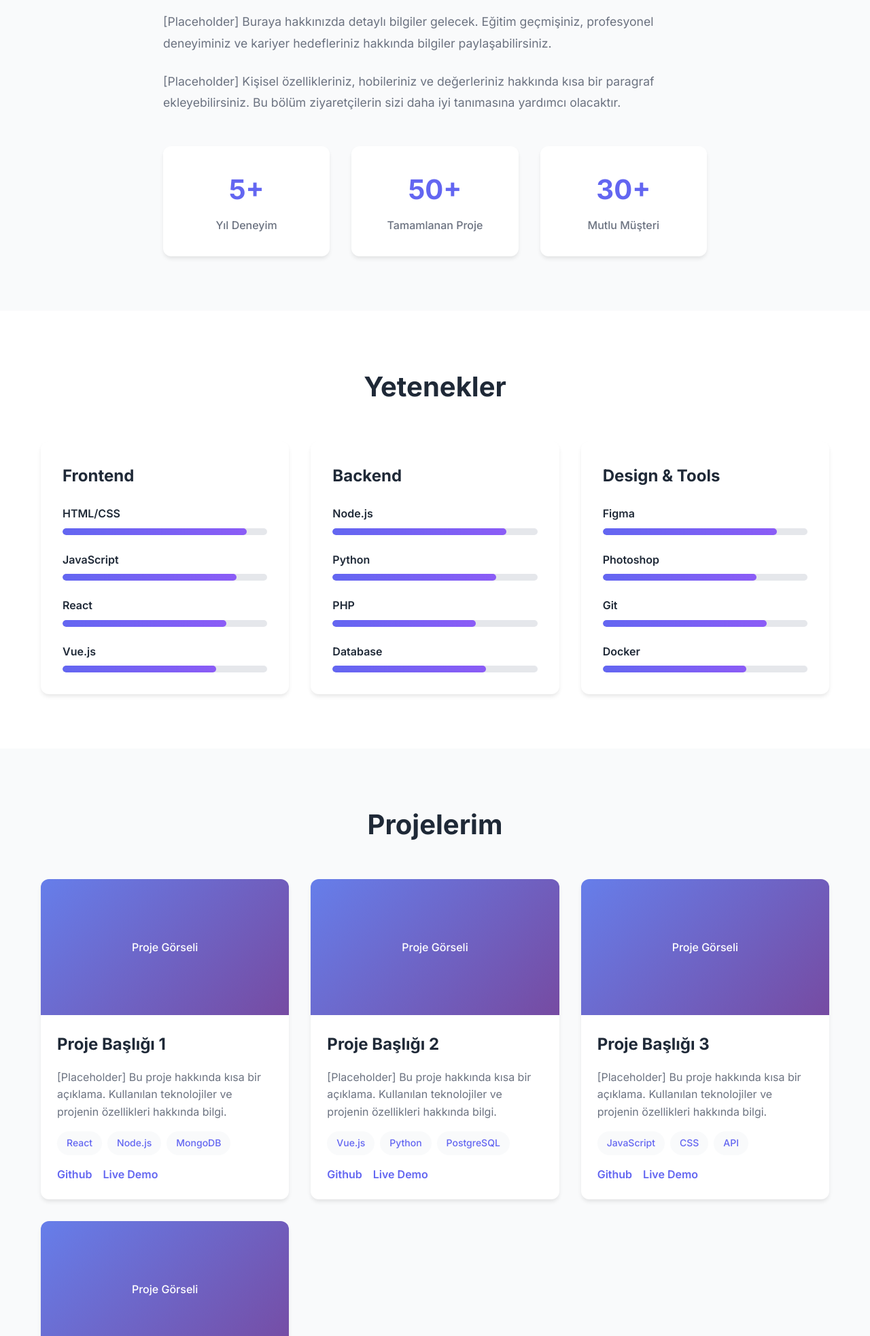
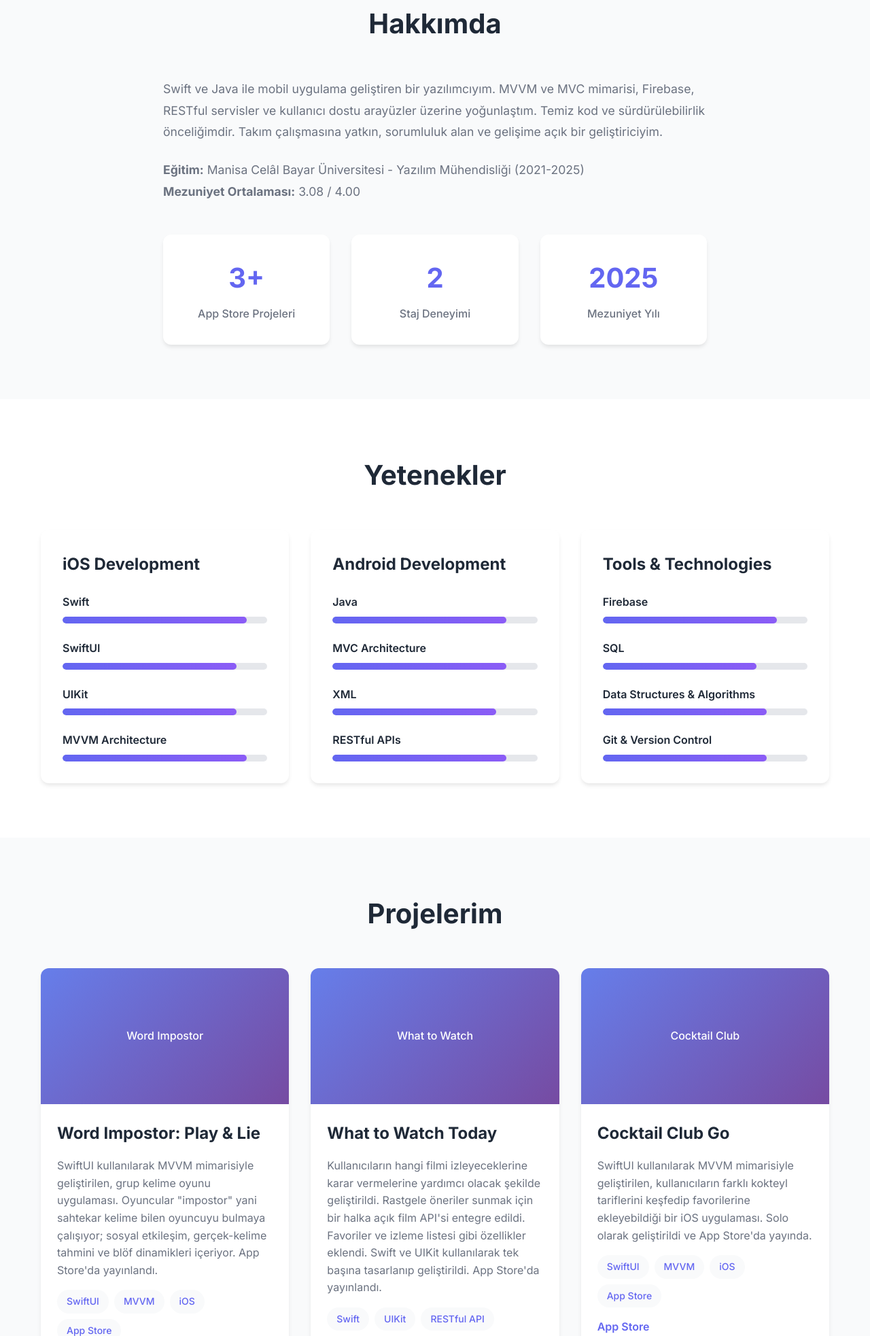
Before and after one commit to Umuttasan00/myPortfolio, a plain HTML site: page index.html in a window 1280 px wide. Shown: the part 835-2800 px from the top of the page at 68% size. Drawn offline with Linux system fonts and the light colour scheme.

Commit message:
CV bilgileri ile site güncellendi - Hakkımda, Projeler, Yetenekler ve İletişim bölümleri güncellendi

```diff
--- a/index.html
+++ b/index.html
@@ -39,12 +39,13 @@
             <div class="hero-content">
                 <div class="hero-text">
                     <h1 class="hero-title">
-                        Merhaba, Ben <span class="highlight">İsim Soyisim</span>
+                        Merhaba, Ben <span class="highlight">Muhammet Umut Tasan</span>
                     </h1>
-                    <p class="hero-subtitle">Full Stack Developer & UI/UX Designer</p>
+                    <p class="hero-subtitle">iOS & Android Developer</p>
                     <p class="hero-description">
-                        Yaratıcı ve işlevsel web çözümleri geliştiren bir yazılım geliştiricisiyim.
-                        Modern teknolojiler kullanarak kullanıcı dostu deneyimler oluşturuyorum.
+                        Swift ve Java ile mobil uygulama geliştiren bir yazılımcıyım. MVVM ve MVC mimarisi,
+                        Firebase, RESTful servisler ve kullanıcı dostu arayüzler üzerine yoğunlaştım.
+                        Temiz kod ve sürdürülebilirlik önceliğimdir.
                     </p>
                     <div class="hero-buttons">
                         <a href="#projects" class="btn btn-primary">Projelerim</a>
@@ -52,7 +53,8 @@
                     </div>
                 </div>
                 <div class="hero-image">
-                    <div class="image-placeholder">
+                    <img src="assets/profile-photo.jpg" alt="Muhammet Umut Tasan" class="profile-photo" onerror="this.onerror=null; this.style.display='none'; this.nextElementSibling.style.display='flex';">
+                    <div class="image-placeholder" style="display: none;">
                         <span>Fotoğraf</span>
                     </div>
                 </div>
@@ -67,26 +69,27 @@
             <div class="about-content">
                 <div class="about-text">
                     <p>
-                        [Placeholder] Buraya hakkınızda detaylı bilgiler gelecek. Eğitim geçmişiniz,
-                        profesyonel deneyiminiz ve kariyer hedefleriniz hakkında bilgiler paylaşabilirsiniz.
+                        Swift ve Java ile mobil uygulama geliştiren bir yazılımcıyım. MVVM ve MVC mimarisi,
+                        Firebase, RESTful servisler ve kullanıcı dostu arayüzler üzerine yoğunlaştım.
+                        Temiz kod ve sürdürülebilirlik önceliğimdir. Takım çalışmasına yatkın, sorumluluk
+                        alan ve gelişime açık bir geliştiriciyim.
                     </p>
                     <p>
-                        [Placeholder] Kişisel özellikleriniz, hobileriniz ve değerleriniz hakkında
-                        kısa bir paragraf ekleyebilirsiniz. Bu bölüm ziyaretçilerin sizi daha iyi
-                        tanımasına yardımcı olacaktır.
+                        <strong>Eğitim:</strong> Manisa Celâl Bayar Üniversitesi - Yazılım Mühendisliği (2021-2025)<br>
+                        <strong>Mezuniyet Ortalaması:</strong> 3.08 / 4.00
                     </p>
                     <div class="about-stats">
                         <div class="stat-item">
-                            <div class="stat-number">5+</div>
-                            <div class="stat-label">Yıl Deneyim</div>
+                            <div class="stat-number">3+</div>
+                            <div class="stat-label">App Store Projeleri</div>
                         </div>
                         <div class="stat-item">
-                            <div class="stat-number">50+</div>
-                            <div class="stat-label">Tamamlanan Proje</div>
+                            <div class="stat-number">2</div>
+                            <div class="stat-label">Staj Deneyimi</div>
                         </div>
                         <div class="stat-item">
-                            <div class="stat-number">30+</div>
-                            <div class="stat-label">Mutlu Müşteri</div>
+                            <div class="stat-number">2025</div>
+                            <div class="stat-label">Mezuniyet Yılı</div>
                         </div>
                     </div>
                 </div>
@@ -100,88 +103,88 @@
             <h2 class="section-title">Yetenekler</h2>
             <div class="skills-grid">
                 <div class="skill-category">
-                    <h3>Frontend</h3>
+                    <h3>iOS Development</h3>
                     <div class="skill-items">
                         <div class="skill-item">
-                            <span class="skill-name">HTML/CSS</span>
+                            <span class="skill-name">Swift</span>
                             <div class="skill-bar">
                                 <div class="skill-progress" style="width: 90%"></div>
                             </div>
                         </div>
                         <div class="skill-item">
-                            <span class="skill-name">JavaScript</span>
+                            <span class="skill-name">SwiftUI</span>
                             <div class="skill-bar">
                                 <div class="skill-progress" style="width: 85%"></div>
                             </div>
                         </div>
                         <div class="skill-item">
-                            <span class="skill-name">React</span>
+                            <span class="skill-name">UIKit</span>
+                            <div class="skill-bar">
+                                <div class="skill-progress" style="width: 85%"></div>
+                            </div>
+                        </div>
+                        <div class="skill-item">
+                            <span class="skill-name">MVVM Architecture</span>
+                            <div class="skill-bar">
+                                <div class="skill-progress" style="width: 90%"></div>
+                            </div>
+                        </div>
+                    </div>
+                </div>
+                <div class="skill-category">
+                    <h3>Android Development</h3>
+                    <div class="skill-items">
+                        <div class="skill-item">
+                            <span class="skill-name">Java</span>
+                            <div class="skill-bar">
+                                <div class="skill-progress" style="width: 85%"></div>
+                            </div>
+                        </div>
+                        <div class="skill-item">
+                            <span class="skill-name">MVC Architecture</span>
+                            <div class="skill-bar">
+                                <div class="skill-progress" style="width: 85%"></div>
+                            </div>
+                        </div>
+                        <div class="skill-item">
+                            <span class="skill-name">XML</span>
                             <div class="skill-bar">
                                 <div class="skill-progress" style="width: 80%"></div>
                             </div>
                         </div>
                         <div class="skill-item">
-                            <span class="skill-name">Vue.js</span>
+                            <span class="skill-name">RESTful APIs</span>
                             <div class="skill-bar">
-                                <div class="skill-progress" style="width: 75%"></div>
+                                <div class="skill-progress" style="width: 85%"></div>
                             </div>
                         </div>
                     </div>
                 </div>
                 <div class="skill-category">
-                    <h3>Backend</h3>
+                    <h3>Tools & Technologies</h3>
                     <div class="skill-items">
                         <div class="skill-item">
-                            <span class="skill-name">Node.js</span>
+                            <span class="skill-name">Firebase</span>
                             <div class="skill-bar">
                                 <div class="skill-progress" style="width: 85%"></div>
                             </div>
                         </div>
                         <div class="skill-item">
-                            <span class="skill-name">Python</span>
+                            <span class="skill-name">SQL</span>
+                            <div class="skill-bar">
+                                <div class="skill-progress" style="width: 75%"></div>
+                            </div>
+                        </div>
+                        <div class="skill-item">
+                            <span class="skill-name">Data Structures & Algorithms</span>
                             <div class="skill-bar">
                                 <div class="skill-progress" style="width: 80%"></div>
                             </div>
                         </div>
                         <div class="skill-item">
-                            <span class="skill-name">PHP</span>
-                            <div class="skill-bar">
-                                <div class="skill-progress" style="width: 70%"></div>
-                            </div>
-                        </div>
-                        <div class="skill-item">
-                            <span class="skill-name">Database</span>
-                            <div class="skill-bar">
-                                <div class="skill-progress" style="width: 75%"></div>
-                            </div>
-                        </div>
-                    </div>
-                </div>
-                <div class="skill-category">
-                    <h3>Design & Tools</h3>
-                    <div class="skill-items">
-                        <div class="skill-item">
-                            <span class="skill-name">Figma</span>
-                            <div class="skill-bar">
-                                <div class="skill-progress" style="width: 85%"></div>
-                            </div>
-                        </div>
-                        <div class="skill-item">
-                            <span class="skill-name">Photoshop</span>
-                            <div class="skill-bar">
-                                <div class="skill-progress" style="width: 75%"></div>
-                            </div>
-                        </div>
-                        <div class="skill-item">
-                            <span class="skill-name">Git</span>
+                            <span class="skill-name">Git & Version Control</span>
                             <div class="skill-bar">
                                 <div class="skill-progress" style="width: 80%"></div>
-                            </div>
-                        </div>
-                        <div class="skill-item">
-                            <span class="skill-name">Docker</span>
-                            <div class="skill-bar">
-                                <div class="skill-progress" style="width: 70%"></div>
                             </div>
                         </div>
                     </div>
@@ -198,92 +201,74 @@
                 <div class="project-card">
                     <div class="project-image">
                         <div class="image-placeholder-small">
-                            <span>Proje Görseli</span>
+                            <span>Word Impostor</span>
                         </div>
                     </div>
                     <div class="project-content">
-                        <h3 class="project-title">Proje Başlığı 1</h3>
+                        <h3 class="project-title">Word Impostor: Play & Lie</h3>
                         <p class="project-description">
-                            [Placeholder] Bu proje hakkında kısa bir açıklama. Kullanılan teknolojiler
-                            ve projenin özellikleri hakkında bilgi.
+                            SwiftUI kullanılarak MVVM mimarisiyle geliştirilen, grup kelime oyunu uygulaması.
+                            Oyuncular "impostor" yani sahtekar kelime bilen oyuncuyu bulmaya çalışıyor;
+                            sosyal etkileşim, gerçek-kelime tahmini ve blöf dinamikleri içeriyor.
+                            App Store'da yayınlandı.
                         </p>
                         <div class="project-tags">
-                            <span class="tag">React</span>
-                            <span class="tag">Node.js</span>
-                            <span class="tag">MongoDB</span>
+                            <span class="tag">SwiftUI</span>
+                            <span class="tag">MVVM</span>
+                            <span class="tag">iOS</span>
+                            <span class="tag">App Store</span>
                         </div>
                         <div class="project-links">
-                            <a href="#" class="project-link">Github</a>
-                            <a href="#" class="project-link">Live Demo</a>
+                            <a href="#" class="project-link">App Store</a>
                         </div>
                     </div>
                 </div>
                 <div class="project-card">
                     <div class="project-image">
                         <div class="image-placeholder-small">
-                            <span>Proje Görseli</span>
+                            <span>What to Watch</span>
                         </div>
                     </div>
                     <div class="project-content">
-                        <h3 class="project-title">Proje Başlığı 2</h3>
+                        <h3 class="project-title">What to Watch Today</h3>
                         <p class="project-description">
-                            [Placeholder] Bu proje hakkında kısa bir açıklama. Kullanılan teknolojiler
-                            ve projenin özellikleri hakkında bilgi.
+                            Kullanıcıların hangi filmi izleyeceklerine karar vermelerine yardımcı olacak şekilde
+                            geliştirildi. Rastgele öneriler sunmak için bir halka açık film API'si entegre edildi.
+                            Favoriler ve izleme listesi gibi özellikler eklendi. Swift ve UIKit kullanılarak
+                            tek başına tasarlanıp geliştirildi. App Store'da yayınlandı.
                         </p>
                         <div class="project-tags">
-                            <span class="tag">Vue.js</span>
-                            <span class="tag">Python</span>
-                            <span class="tag">PostgreSQL</span>
+                            <span class="tag">Swift</span>
+                            <span class="tag">UIKit</span>
+                            <span class="tag">RESTful API</span>
+                            <span class="tag">App Store</span>
                         </div>
                         <div class="project-links">
-                            <a href="#" class="project-link">Github</a>
-                            <a href="#" class="project-link">Live Demo</a>
+                            <a href="#" class="project-link">App Store</a>
                         </div>
                     </div>
                 </div>
                 <div class="project-card">
                     <div class="project-image">
                         <div class="image-placeholder-small">
-                            <span>Proje Görseli</span>
+                            <span>Cocktail Club</span>
                         </div>
                     </div>
                     <div class="project-content">
-                        <h3 class="project-title">Proje Başlığı 3</h3>
+                        <h3 class="project-title">Cocktail Club Go</h3>
                         <p class="project-description">
-                            [Placeholder] Bu proje hakkında kısa bir açıklama. Kullanılan teknolojiler
-                            ve projenin özellikleri hakkında bilgi.
+                            SwiftUI kullanılarak MVVM mimarisiyle geliştirilen, kullanıcıların farklı kokteyl
+                            tariflerini keşfedip favorilerine ekleyebildiği bir iOS uygulaması.
+                            Solo olarak geliştirildi ve App Store'da yayında.
                         </p>
                         <div class="project-tags">
-                            <span class="tag">JavaScript</span>
-                            <span class="tag">CSS</span>
-                            <span class="tag">API</span>
+                            <span class="tag">SwiftUI</span>
+                            <span class="tag">MVVM</span>
+                            <span class="tag">iOS</span>
+                            <span class="tag">App Store</span>
                         </div>
                         <div class="project-links">
-                            <a href="#" class="project-link">Github</a>
-                            <a href="#" class="project-link">Live Demo</a>
-                        </div>
-                    </div>
-                </div>
-                <div class="project-card">
-                    <div class="project-image">
-                        <div class="image-placeholder-small">
-                            <span>Proje Görseli</span>
-                        </div>
-                    </div>
-                    <div class="project-content">
-                        <h3 class="project-title">Proje Başlığı 4</h3>
-                        <p class="project-description">
-                            [Placeholder] Bu proje hakkında kısa bir açıklama. Kullanılan teknolojiler
-                            ve projenin özellikleri hakkında bilgi.
-                        </p>
-                        <div class="project-tags">
-                            <span class="tag">Next.js</span>
-                            <span class="tag">TypeScript</span>
-                            <span class="tag">GraphQL</span>
-                        </div>
-                        <div class="project-links">
-                            <a href="#" class="project-link">Github</a>
-                            <a href="#" class="project-link">Live Demo</a>
+                            <a href="#" class="project-link">App Store</a>
                         </div>
                     </div>
                 </div>
@@ -299,37 +284,37 @@
                 <div class="contact-info">
                     <h3>Benimle İletişime Geçin</h3>
                     <p>
-                        [Placeholder] Projeleriniz, işbirliği fırsatları veya sadece merhaba demek
-                        için bana ulaşabilirsiniz. En kısa sürede size dönüş yapacağım.
+                        Projeleriniz, işbirliği fırsatları veya sadece merhaba demek için bana ulaşabilirsiniz.
+                        En kısa sürede size dönüş yapacağım.
                     </p>
                     <div class="contact-items">
                         <div class="contact-item">
                             <div class="contact-icon">📧</div>
                             <div>
                                 <h4>E-posta</h4>
-                                <p>email@example.com</p>
+                                <p><a href="mailto:muhammetumuttasan@gmail.com" style="color: inherit; text-decoration: none;">muhammetumuttasan@gmail.com</a></p>
                             </div>
                         </div>
                         <div class="contact-item">
                             <div class="contact-icon">📱</div>
                             <div>
                                 <h4>Telefon</h4>
-                                <p>+90 (555) 123 45 67</p>
+                                <p><a href="tel:+905434223236" style="color: inherit; text-decoration: none;">+90 543 422 32 36</a></p>
                             </div>
                         </div>
                         <div class="contact-item">
                             <div class="contact-icon">📍</div>
                             <div>
                                 <h4>Konum</h4>
-                                <p>İstanbul, Türkiye</p>
+                                <p>Manisa, Türkiye</p>
                             </div>
                         </div>
                     </div>
                     <div class="social-links">
-                        <a href="#" class="social-link">LinkedIn</a>
-                        <a href="#" class="social-link">GitHub</a>
-                        <a href="#" class="social-link">Twitter</a>
-                        <a href="#" class="social-link">Instagram</a>
+                        <a href="https://www.linkedin.com/in/muhammet-umut-tasan-202838222/" target="_blank" rel="noopener noreferrer" class="social-link">LinkedIn</a>
+                        <a href="https://github.com/Umut-tasan00" target="_blank" rel="noopener noreferrer" class="social-link">GitHub</a>
+                        <a href="https://www.youtube.com/@AlreadySwift" target="_blank" rel="noopener noreferrer" class="social-link">YouTube</a>
+                        <a href="https://medium.com/@umuttasan" target="_blank" rel="noopener noreferrer" class="social-link">Medium</a>
                     </div>
                 </div>
                 <form class="contact-form">
```
Also changed, not shown: style.css (+15 -0 lines), 3 other files.
